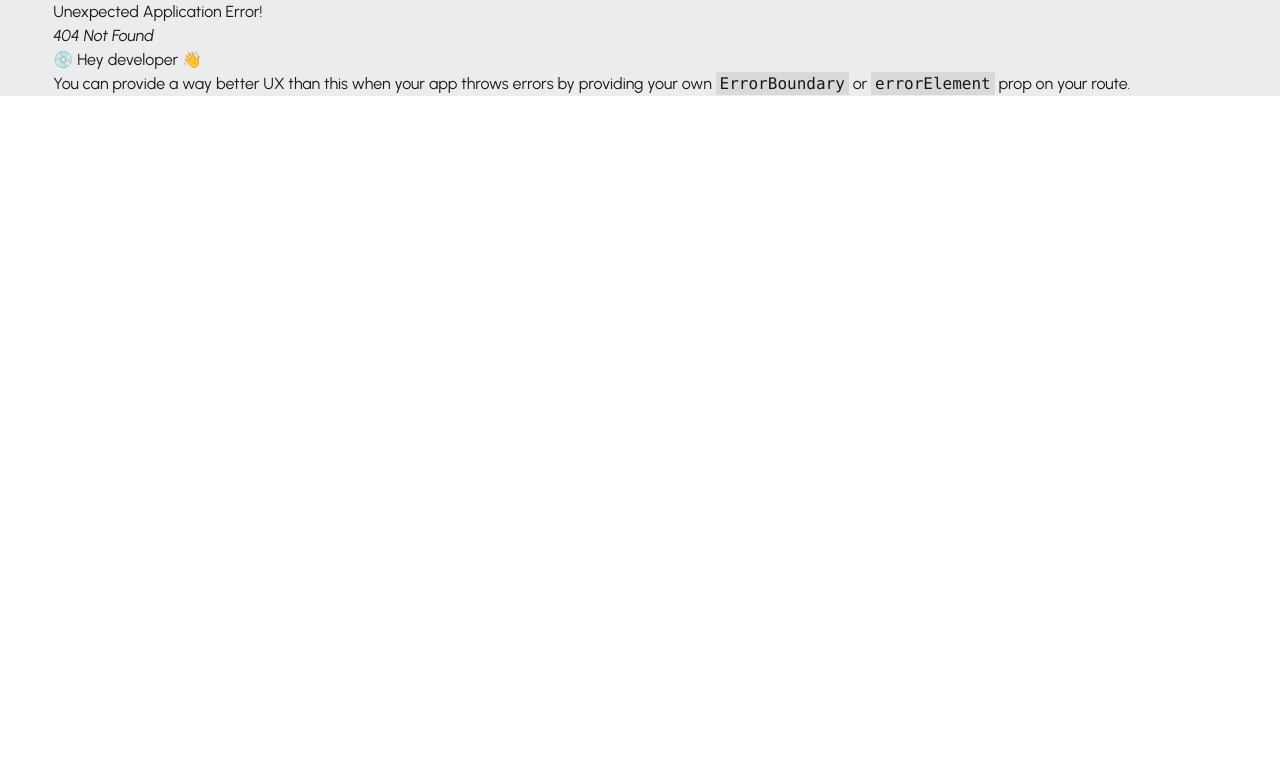
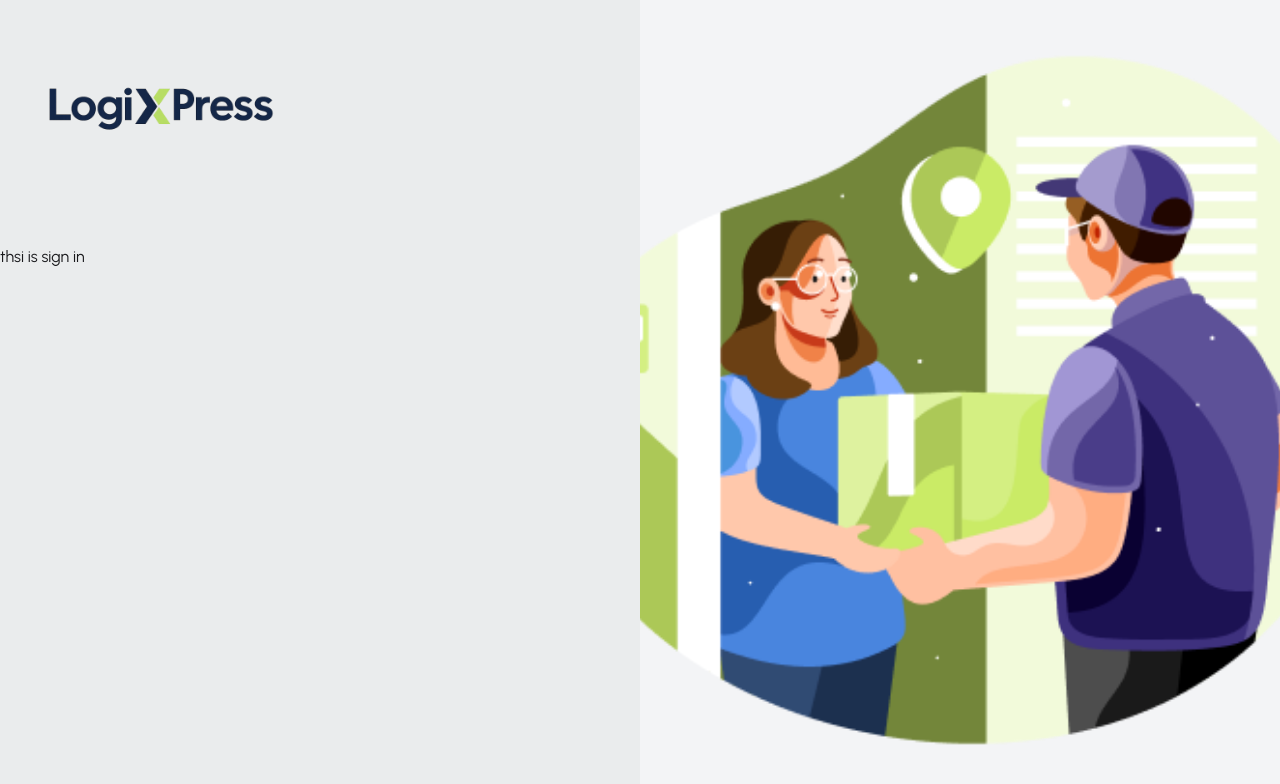
Before and after one commit to nayemhasan45/logiXpress, a React (Vite) app in the folder logiXpress_client/: page /signIn in a window 1280 px wide. Before the commit this address had no page. Shown: the top 784 px of the page. Built offline with nearby package versions, Linux system fonts and the light colour scheme.

Commit message:
auth layout setup done

```diff
--- a/logiXpress_client/package.json
+++ b/logiXpress_client/package.json
@@ -16,6 +16,7 @@
     "react": "^19.1.1",
     "react-dom": "^19.1.1",
     "react-fast-marquee": "^1.6.5",
+    "react-hook-form": "^7.66.0",
     "react-icons": "^5.5.0",
     "react-responsive-carousel": "^3.2.23",
     "react-router": "^7.9.5",
--- /dev/null
+++ b/logiXpress_client/src/layouts/AuthLayout.jsx
@@ -0,0 +1,48 @@
+import { Link, Outlet } from "react-router";
+import logo from "../assets/logo.png";
+import authImage from "../assets/assets/authImage.png";
+
+const AuthLayout = () => {
+  return (
+    <div className="min-h-screen flex flex-col md:flex-row">
+      {/* Left side: Logo + Outlet on desktop, Logo + Image + Outlet on mobile */}
+      <div className="w-full md:w-1/2 flex flex-col justify-start">
+        {/* Mobile: Logo */}
+        <div className="flex flex-col md:hidden items-start mb-4">
+          <Link to="/" className="flex items-center mb-4">
+            <img src={logo} alt="Logo" className="w-32" />
+          </Link>
+          {/* Mobile: Image */}
+          <img
+            src={authImage}
+            alt="Auth Visual"
+            className="w-full h-64 object-cover mb-4"
+          />
+        </div>
+
+        {/* Desktop: Logo */}
+        <div className="hidden md:flex items-start mb-8">
+          <Link to="/" className="flex items-center">
+            <img src={logo} alt="Logo" className="w-32 md:w-80" />
+          </Link>
+        </div>
+
+        {/* Outlet / Auth Form */}
+        <div className="w-full max-w-md mx-auto md:mx-0">
+          <Outlet />
+        </div>
+      </div>
+
+      {/* Right side: Image (desktop only) */}
+      <div className="hidden md:flex w-1/2 h-auto md:min-h-screen items-center justify-center bg-gray-100">
+        <img
+          src={authImage}
+          alt="Auth Visual"
+          className="w-full h-full object-cover"
+        />
+      </div>
+    </div>
+  );
+};
+
+export default AuthLayout;
--- a/logiXpress_client/src/main.jsx
+++ b/logiXpress_client/src/main.jsx
@@ -25,7 +25,7 @@ function MainApp() {
 
   return (
     <div className="bg-[#EAECED]">
-      <div className="max-w-11/12 mx-auto urbanist">
+      <div className="urbanist">
         <RouterProvider router={router} />
       </div>
     </div>
--- /dev/null
+++ b/logiXpress_client/src/pages/auth/signIn/SignIn.jsx
@@ -0,0 +1,11 @@
+import React from 'react';
+
+const SignIn = () => {
+    return (
+        <div>
+            <h1>thsi is sign in</h1>
+        </div>
+    );
+};
+
+export default SignIn;
--- /dev/null
+++ b/logiXpress_client/src/pages/auth/signUp/SignUp.jsx
@@ -0,0 +1,11 @@
+import React from 'react';
+
+const SignUp = () => {
+    return (
+        <div>
+
+        </div>
+    );
+};
+
+export default SignUp;
--- a/logiXpress_client/src/pages/home/home/Home.jsx
+++ b/logiXpress_client/src/pages/home/home/Home.jsx
@@ -10,7 +10,7 @@ import FaqSection from '../faqSection/FaqSection';
 
 const Home = () => {
     return (
-        <div>
+        <div className='max-w-11/12 mx-auto '>
             <Banner></Banner>
             <HowItWorks></HowItWorks>
             <OurServices></OurServices>
--- a/logiXpress_client/src/pages/shared/nav-footer/Footer.jsx
+++ b/logiXpress_client/src/pages/shared/nav-footer/Footer.jsx
@@ -9,7 +9,7 @@ import logo from "../../../assets/footerLogo.png";
 
 const Footer = () => {
   return (
-    <div data-aos="zoom-in" className="pb-5 md:pb-10">
+    <div data-aos="zoom-in" className="pb-5 md:pb-10 max-w-11/12 mx-auto ">
       <footer className="bg-neutral text-neutral-content py-16 px-6 rounded-4xl">
         <div className="max-w-6xl mx-auto flex flex-col items-center text-center  space-y-5 md:space-y-6">
           {/* Logo */}
--- a/logiXpress_client/src/pages/shared/nav-footer/Navber.jsx
+++ b/logiXpress_client/src/pages/shared/nav-footer/Navber.jsx
@@ -20,7 +20,7 @@ const Navber = () => {
     </>
   );
   return (
-    <div className="py-5 md:py-10">
+    <div className="py-5 md:py-10 max-w-11/12 mx-auto ">
       <div className="navbar bg-base-100 shadow-sm rounded-2xl">
         <div className="navbar-start">
           <div className="dropdown">
--- a/logiXpress_client/src/routes/Router.jsx
+++ b/logiXpress_client/src/routes/Router.jsx
@@ -1,6 +1,9 @@
 import { createBrowserRouter } from "react-router";
 import RootLayout from "../layouts/RootLayout";
 import Home from "../pages/home/home/Home";
+import AuthLayout from "../layouts/AuthLayout";
+import SignIn from "../pages/auth/signIn/SignIn";
+import SignUp from "../pages/auth/signUp/SignUp";
 
 
 export const router = createBrowserRouter([
@@ -14,4 +17,18 @@ export const router = createBrowserRouter([
         }
     ]
   },
+  {
+    path:"/",
+    Component:AuthLayout,
+    children:[
+      {
+        path:"/signIn",
+        Component:SignIn,
+      },
+      {
+        path:"/signUp",
+        Component:SignUp,
+      }
+    ]
+  }
 ]);
```
Also changed, not shown: 1 other file (tests, documents, lock files or other folders).
